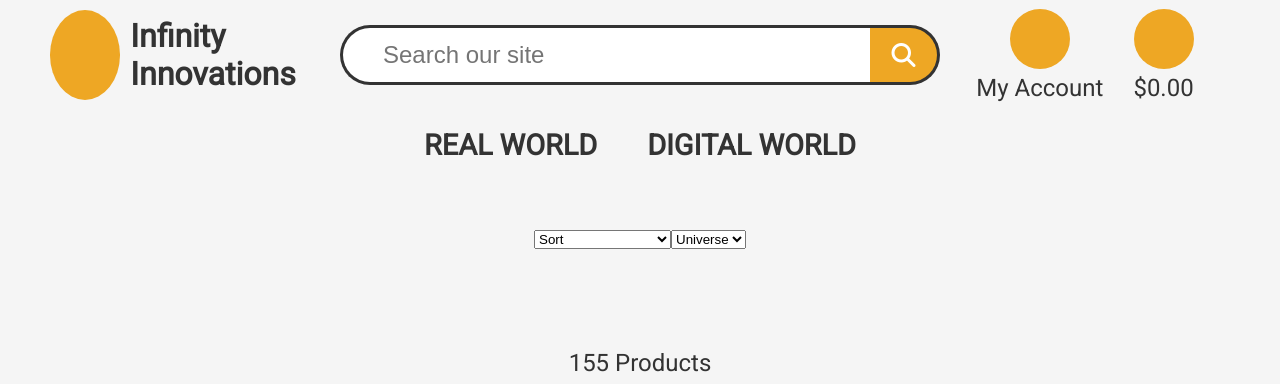
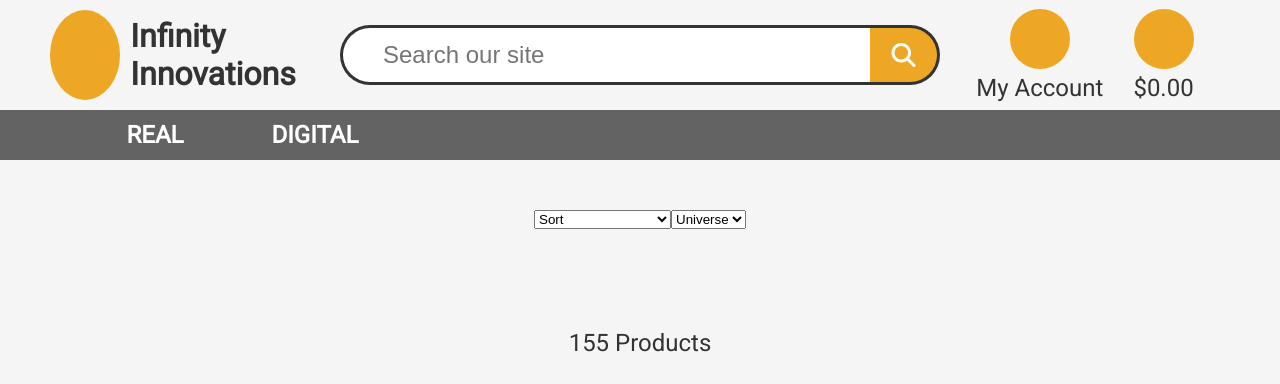
Before and after one commit to dmccaffrey01/CI_PP5_INFINITY_INNOVATIONS, a Django app: page /products/ in a window 1280 px wide; the page is wider, and only the part inside the window is pictured. Shown: the top 384 px of that part. Run offline with Django 3.2, Linux system fonts and the light colour scheme; data comes from the database, SQL or seed files in the repository; both versions use the stored data as it was after the commit; parts of the project's set-up code (start-up, migrations or seed data) failed here and were passed over; some libraries are stand-ins or nearby versions.

Commit message:
Add brand model, change bottom header, update category and brand

```diff
--- a/infinity_innovations/settings.py
+++ b/infinity_innovations/settings.py
@@ -72,6 +72,7 @@ TEMPLATES = [
                 'django.template.context_processors.request',
                 'django.contrib.auth.context_processors.auth',
                 'django.contrib.messages.context_processors.messages',
+                'products.contexts.all_brands_categories',
             ],
         },
     },
--- a/products/views.py
+++ b/products/views.py
@@ -2,13 +2,11 @@ from django.shortcuts import render, get_object_or_404, reverse, redirect
 from django.contrib import messages
 from django.db.models import Q
 from django.http import HttpResponse
-from .models import Product, Category
-
+from .models import Product, Category, Brand
 
 
 def all_products(request, universe):
     """ A view to show all products, including sorting and search queries """
-
     current_universe = 'all'
 
     if universe == 'real':
@@ -26,6 +24,7 @@ def all_products(request, universe):
     categories = None
     sort = None
     direction = None
+    brands = None
 
     if request.GET:
         if 'sort' in request.GET:
@@ -50,6 +49,11 @@ def all_products(request, universe):
             products = products.filter(category__name__in=categories)
             categories = Category.objects.filter(name__in=categories)
 
+        if 'brand' in request.GET:
+            brands = request.GET['brand'].split(',')
+            products = products.filter(brand__name__in=brands)
+            brands = Brand.objects.filter(name__in=brands)
+
         if 'q' in request.GET:
             query = request.GET['q']
             if not query:
@@ -69,6 +73,7 @@ def all_products(request, universe):
         'current_categories': categories,
         'current_sorting': current_sorting,
         'current_universe': current_universe,
+        'current_brands': brands,
     }
 
     return render(request, 'products/products.html', context)
--- a/static/css/base.css
+++ b/static/css/base.css
@@ -90,7 +90,7 @@ a {
 
 header {
     width: 100%;
-    height: 180px;
+    height: 160px;
     background-color: var(--GRAY-LIGHT-1);
 }
 
@@ -181,9 +181,12 @@ header {
 /* Bottom Header */
 
 .bottom-header-container {
-    height: 70px;
-    gap: 50px;
+    height: 50px;
     position: relative;
+    justify-content: flex-start;
+    width: 100vw;
+    background-color: var(--GRAY-DARK-2);
+    padding-left: 75px;
 }
 
 .bottom-header-dropdown-container {
@@ -192,13 +195,16 @@ header {
     width: 100vw;
     left: 50%;
     transform: translateX(-50%);
-    background-color: var(--GRAY-LIGHT-3);
+    background-color: var(--GRAY-DARK-1);
     display: none;
     padding: 50px;
-    height: 300px;
     gap: 50px;
+    z-index: 999;
+}
+
+.bottom-header-dropdown-wrapper {
+    gap: 80px;
     align-items: flex-start;
-    z-index: 999;
 }
 
 .bottom-header-dropdown-container.active {
@@ -206,29 +212,61 @@ header {
 }
 
 .bottom-header-dropdown-heading {
-    font-size: 1.8rem;
+    font-size: 1.5rem;
     font-weight: 600;
-    color: var(--GRAY-DARK-1);
+    color: var(--WHITE);
     cursor: pointer;
+    height: 100%;
+    width: 160px;
+}
+
+.bottom-header-dropdown-heading.active {
+    background-color: var(--GRAY-DARK-1);
 }
 
 .bottom-header-dropdown-item {
     justify-content: flex-start;
-    gap: 10px;
+    flex-wrap: wrap;
+    width: 350px;
 }
 
 .bottom-header-dropdown-item-heading {
     font-size: 1.5rem;
     font-weight: 600;
-    color: var(--GRAY-DARK-1);
+    color: var(--WHITE);
+    flex-basis: 100%;
+    text-align: center;
+    position: relative;
+}
+
+.bottom-header-dropdown-item-heading::after {
+    content: "";
+    top: calc(100% + 3px);
+    height: 2px;
+    width: 350px;
+    position: absolute;
+    left: 50%;
+    transform: translateX(-50%);
+    background-color: var(--WHITE);
 }
 
 .bottom-header-dropdown-link {
-    color: var(--GRAY-DARK-2);
+    color: var(--WHITE);
     cursor: pointer;
     font-size: 1.3rem;
+    flex-basis: 50%;
+    margin-top: 15px;
 }
 
 .bottom-header-dropdown-item {
     align-items: flex-start;
 }
+
+.bottom-header-dropdown-item-ending {
+    color: var(--WHITE);
+    cursor: pointer;
+    font-size: 1.3rem;
+    flex-basis: 100%;
+    text-align: left;
+    margin-top: 15px;
+}
--- a/static/js/base.js
+++ b/static/js/base.js
@@ -7,6 +7,7 @@ const removeActiveDropdown = (i) => {
     headerDropdownContainers.forEach((container, k) => {
         if (k !== i && container.classList.contains("active")) {
             container.classList.remove("active");
+            headerDropdownHeadings[k].classList.remove("active");
         }
     });
 }
@@ -15,6 +16,7 @@ headerDropdownHeadings.forEach((heading, index) => {
     heading.addEventListener("mouseenter", () => {
         removeActiveDropdown(index);
         headerDropdownContainers[index].classList.add("active");
+        heading.classList.add("active");
 
         bottomHeaderContainer.addEventListener("mouseleave", () => {
             removeActiveDropdown(-1);
--- a/templates/base.html
+++ b/templates/base.html
@@ -69,64 +69,63 @@
             </div>
 
             <div class="bottom-header-container container-row">
-                <div class="bottom-header-dropdown-heading">REAL WORLD</div>
+                <div class="bottom-header-dropdown-heading container-col">REAL</div>
                 <div class="bottom-header-dropdown-container container-row">
-                    <div class="bottom-header-dropdown-item container-col">
-                        <h3 class="bottom-header-dropdown-item-heading">Real World</h3>
-                        <a href="{% url 'products' %}?sort=price&direction=asc" class="bottom-header-dropdown-link">By Price</a>
-                        <a href="{% url 'products' %}?sort=rating&direction=desc" class="bottom-header-dropdown-link">By Rating</a>
-                        <a href="{% url 'products' %}?sort=category&direction=asc" class="bottom-header-dropdown-link">By Category</a>
-                        <a href="" class="bottom-header-dropdown-link">By Brand</a>
-                        <a href="{% url 'real_products' %}" class="bottom-header-dropdown-link">All REAL WORLD</a>
-                    </div>
+                    <div class="bottom-header-dropdown-wrapper container-row">
+                        <div class="bottom-header-dropdown-item container-row">
+                            <h3 class="bottom-header-dropdown-item-heading">All</h3>
+                            <a href="{% url 'real_products' %}?sort=price&direction=asc" class="bottom-header-dropdown-link">By Price</a>
+                            <a href="{% url 'real_products' %}?sort=rating&direction=desc" class="bottom-header-dropdown-link">By Rating</a>
+                            <a href="{% url 'real_products' %}?sort=category&direction=asc" class="bottom-header-dropdown-link">By Category</a>
+                            <a href="{% url 'real_products' %}?sort=brand&direction=asc" class="bottom-header-dropdown-link">By Brand</a>
+                            <a href="{% url 'real_products' %}" class="bottom-header-dropdown-item-ending">All Real</a>
+                        </div>
 
-                    <div class="bottom-header-dropdown-item container-col">
-                        <h3 class="bottom-header-dropdown-item-heading">Category</h3>
-                        <a href="{% url 'products' %}?category=vr_headset" class="bottom-header-dropdown-link">VR Headsets</a>
-                        <a href="{% url 'products' %}?category=vr_lenses" class="bottom-header-dropdown-link">VR Contact Lenses</a>
-                        <a href="{% url 'products' %}?category=ar_glasses" class="bottom-header-dropdown-link">AR Glasses</a>
-                        <a href="{% url 'products' %}?category=vr_treadmill" class="bottom-header-dropdown-link">VR Treadmill</a>
-                        <a href="{% url 'products' %}?category=vr_watches" class="bottom-header-dropdown-link">VR Watches</a>
-                        <a href="{% url 'real_products' %}" class="bottom-header-dropdown-link">ALL CATEGORIES</a>
-                    </div>
+                        <div class="bottom-header-dropdown-item container-row">
+                            <h3 class="bottom-header-dropdown-item-heading">By Category</h3>
+                            {% for category in all_real_categories %}
+                            <a href="{% url 'real_products' %}?category={{ category.name }}" class="bottom-header-dropdown-link">{{ category.friendly_name }}</a>
+                            {% endfor %}
+                            <a href="{% url 'real_products' %}" class="bottom-header-dropdown-item-ending">All Categories</a>
+                        </div>
 
-                    <div class="bottom-header-dropdown-item container-col">
-                        <h3 class="bottom-header-dropdown-item-heading">BRAND</h3>
-                        <a href="{% url 'real_products' %}" class="bottom-header-dropdown-link">Brand 1</a>
-                        <a href="{% url 'real_products' %}" class="bottom-header-dropdown-link">Brand 2</a>
-                        <a href="{% url 'real_products' %}" class="bottom-header-dropdown-link">Brand 3</a>
-                        <a href="{% url 'real_products' %}" class="bottom-header-dropdown-link">ALL BRANDS</a>
+                        <div class="bottom-header-dropdown-item container-row">
+                            <h3 class="bottom-header-dropdown-item-heading">By Brand</h3>
+                            {% for brand in all_real_brands %}
+                            <a href="{% url 'real_products' %}?brand={{ brand.name }}" class="bottom-header-dropdown-link">{{ brand.friendly_name }}</a>
+                            {% endfor %}
+                            <a href="{% url 'real_products' %}" class="bottom-header-dropdown-item-ending">All Brands</a>
+                        </div>
                     </div>
                 </div>
 
-                <div class="bottom-header-dropdown-heading">DIGITAL WORLD</div>
+                <div class="bottom-header-dropdown-heading container-col">DIGITAL</div>
                 <div class="bottom-header-dropdown-container container-row">
-                    <div class="bottom-header-dropdown-item container-col">
-                        <h3 class="bottom-header-dropdown-item-heading">Digital World</h3>
-                        <a href="{% url 'products' %}?sort=price&direction=asc" class="bottom-header-dropdown-link">By Price</a>
-                        <a href="{% url 'products' %}?sort=rating&direction=desc" class="bottom-header-dropdown-link">By Rating</a>
-                        <a href="{% url 'products' %}?sort=category&direction=asc" class="bottom-header-dropdown-link">By Category</a>
-                        <a href="" class="bottom-header-dropdown-link">By Brand</a>
-                        <a href="{% url 'digital_products' %}" class="bottom-header-dropdown-link">All DIGITAL WORLD</a>
-                    </div>
+                    <div class="bottom-header-dropdown-wrapper container-row">
+                        <div class="bottom-header-dropdown-item container-row">
+                            <h3 class="bottom-header-dropdown-item-heading">All</h3>
+                            <a href="{% url 'products' %}?sort=price&direction=asc" class="bottom-header-dropdown-link">By Price</a>
+                            <a href="{% url 'products' %}?sort=rating&direction=desc" class="bottom-header-dropdown-link">By Rating</a>
+                            <a href="{% url 'products' %}?sort=category&direction=asc" class="bottom-header-dropdown-link">By Category</a>
+                            <a href="{% url 'products' %}?sort=brand&direction=asc" class="bottom-header-dropdown-link">By Brand</a>
+                            <a href="{% url 'digital_products' %}" class="bottom-header-dropdown-item-ending">All Digital</a>
+                        </div>
 
-                    <div class="bottom-header-dropdown-item container-col">
-                        <h3 class="bottom-header-dropdown-item-heading">Category</h3>
-                        <a href="{% url 'products' %}?category=avatar" class="bottom-header-dropdown-link">Avatars</a>
-                        <a href="{% url 'products' %}?category=weapons" class="bottom-header-dropdown-link">Weapons</a>
-                        <a href="{% url 'products' %}?category=armour" class="bottom-header-dropdown-link">Armour</a>
-                        <a href="{% url 'products' %}?category=real_estate" class="bottom-header-dropdown-link">Real Estate</a>
-                        <a href="{% url 'products' %}?category=currency" class="bottom-header-dropdown-link">Currency</a>
-                        <a href="{% url 'digital_products' %}" class="bottom-header-dropdown-link">ALL CATEGORIES</a>
+                        <div class="bottom-header-dropdown-item container-row">
+                            <h3 class="bottom-header-dropdown-item-heading">By Category</h3>
+                            {% for category in all_digital_categories %}
+                            <a href="{% url 'digital_products' %}?category={{ category.name }}" class="bottom-header-dropdown-link">{{ category.friendly_name }}</a>
+                            {% endfor %}
+                            <a href="{% url 'digital_products' %}" class="bottom-header-dropdown-item-ending">All Categories</a>
+                        </div>
 
-                    </div>
-
-                    <div class="bottom-header-dropdown-item container-col">
-                        <h3 class="bottom-header-dropdown-item-heading">BRAND</h3>
-                        <a href="{% url 'real_products' %}" class="bottom-header-dropdown-link">Brand 1</a>
-                        <a href="{% url 'real_products' %}" class="bottom-header-dropdown-link">Brand 2</a>
-                        <a href="{% url 'real_products' %}" class="bottom-header-dropdown-link">Brand 3</a>
-                        <a href="{% url 'digital_products' %}" class="bottom-header-dropdown-link">ALL BRANDS</a>
+                        <div class="bottom-header-dropdown-item container-row">
+                            <h3 class="bottom-header-dropdown-item-heading">By Brand</h3>
+                            {% for brand in all_digital_brands %}
+                            <a href="{% url 'real_products' %}?brand={{ brand.name }}" class="bottom-header-dropdown-link">{{ brand.friendly_name }}</a>
+                            {% endfor %}
+                            <a href="{% url 'digital_products' %}" class="bottom-header-dropdown-item-ending">All Brands</a>
+                        </div>
                     </div>
                 </div>
             </div>
```
Also changed, not shown: products/admin.py (+8 -1 lines), products/contexts.py (added, +23 -0 lines), products/fixtures/brands.json (added, +65 -0 lines), products/fixtures/categories.json (+92 -1 lines), products/models.py (+14 -1 lines), products/migrations/0004_auto_20230919_2236.py (added), products/migrations/0005_brand_universe.py (added).
